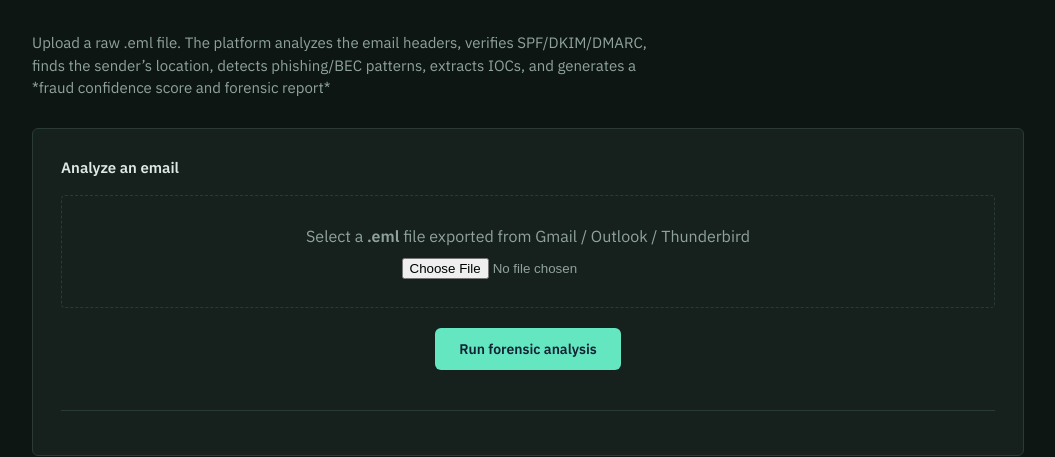
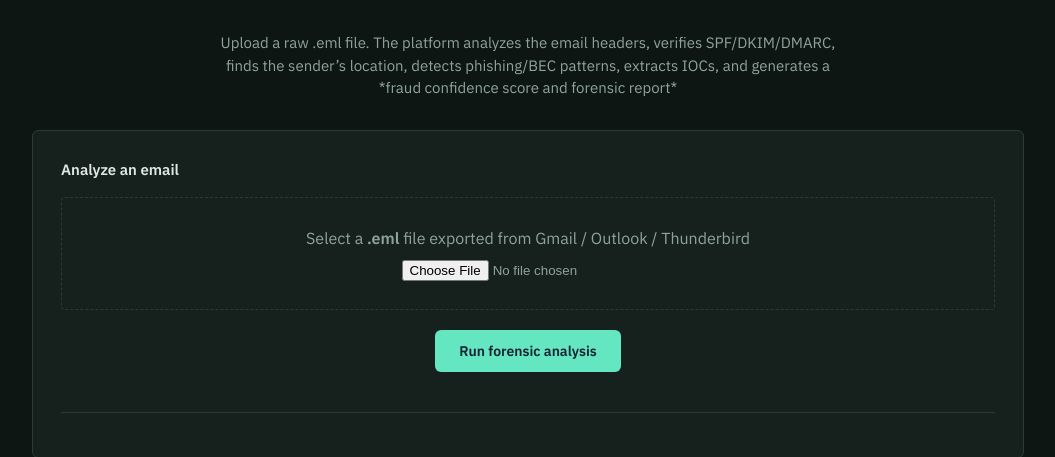
Before and after one commit to darshansaini9/email-forensics-platform, a Flask app: page / in a window 1280 px wide. Shown: the part 116-573 px from the top of the page, without its empty margins (112-1167 px from the left). Run offline with Flask 3, Linux system fonts and the light colour scheme.

Commit message:
Update index.html

```diff
--- a/templates/index.html
+++ b/templates/index.html
@@ -28,7 +28,7 @@
       {% endif %}
     {% endwith %}
 
-    <p class="intro-copy">
+    <p class="intro-copy" style=" text-align: center; margin: 30px auto;">
    Upload a raw .eml file. The platform analyzes the email headers, verifies SPF/DKIM/DMARC, finds the sender’s location, detects phishing/BEC patterns, extracts IOCs, and generates a *fraud confidence score and forensic report*
     </p>
 
```
